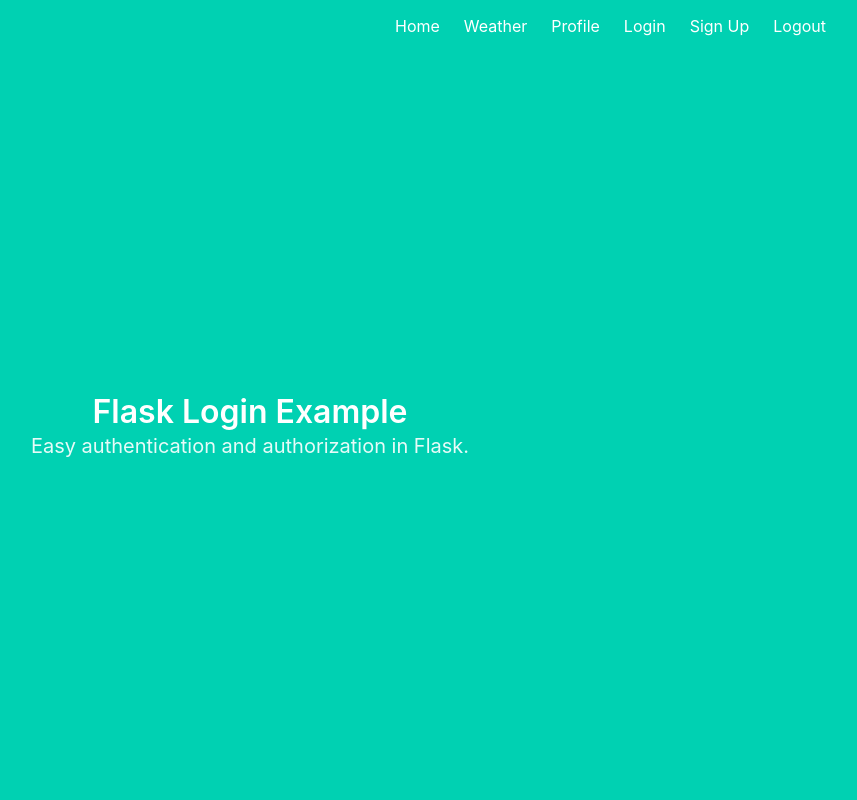
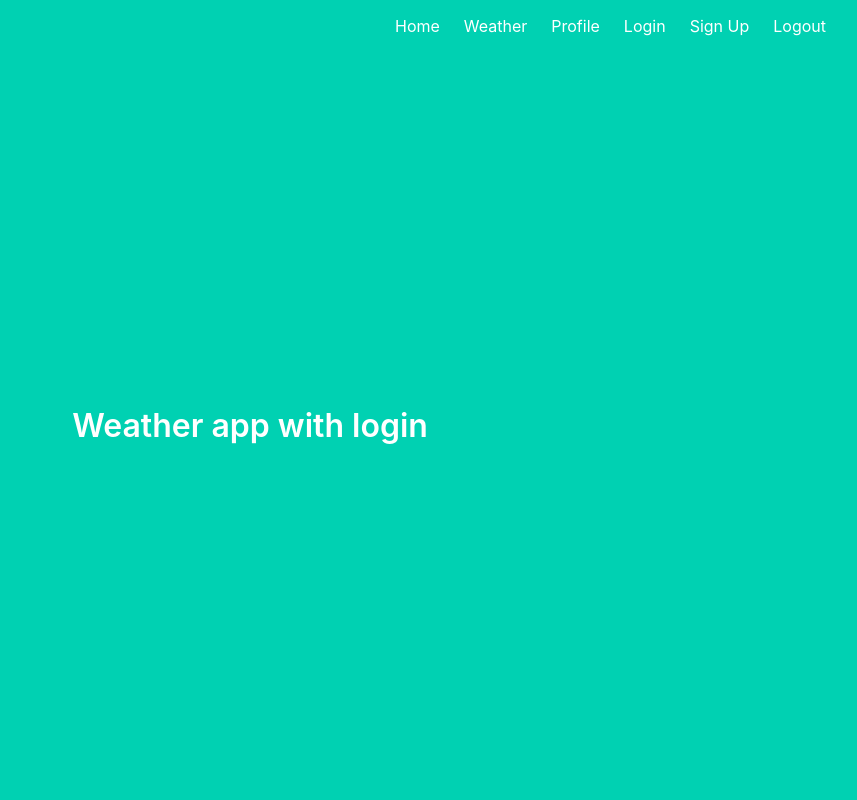
Before and after one commit to fifekk/ASIWeatherWebAPP, a Flask app: page / in a window 1280 px wide. Shown: the whole page, without its empty margins (390-1247 px from the left). Run offline with Flask 2, Linux system fonts and the light colour scheme.

Commit message:
Last commit

```diff
--- a/templates/base.html
+++ b/templates/base.html
@@ -5,7 +5,7 @@
     <meta charset="utf-8">
     <meta http-equiv="X-UA-Compatible" content="IE=edge">
     <meta name="viewport" content="width=device-width, initial-scale=1">
-    <title>Flask Auth Example</title>
+    <title>Weather app</title>
     <link rel="stylesheet" href="https://cdnjs.cloudflare.com/ajax/libs/bulma/0.7.2/css/bulma.min.css" />
 </head>
 
--- a/templates/index.html
+++ b/templates/index.html
@@ -2,9 +2,6 @@
 
 {% block content %}
 <h1 class="title">
-  Flask Login Example
+  Weather app with login
 </h1>
-<h2 class="subtitle">
-  Easy authentication and authorization in Flask.
-</h2>
 {% endblock %}
```
Also changed, not shown: README.md.
